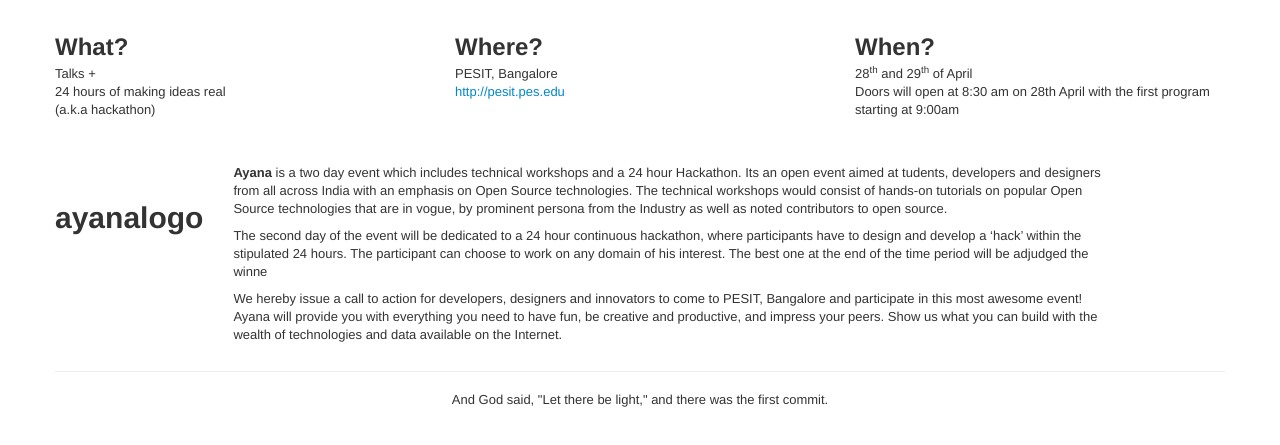
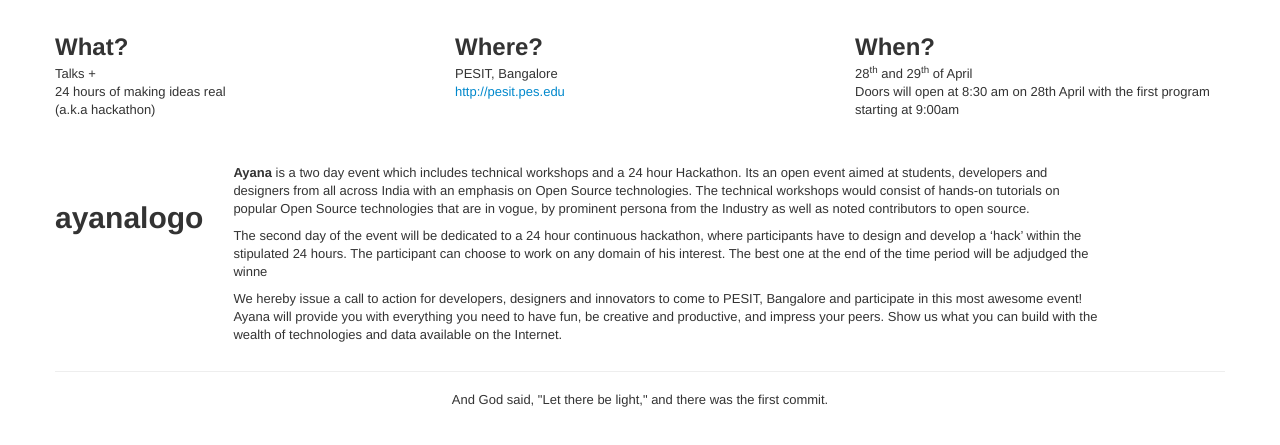
Before and after one commit to pesos/ayana, a plain HTML site: page index.html in a window 1280 px wide. Shown: the part 481-926 px from the top of the page. Drawn offline with nearby package versions, Linux system fonts and the light colour scheme.

Commit message:
fixed typo

```diff
--- a/index.html
+++ b/index.html
@@ -109,7 +109,7 @@ footer {
 			</div>
 			<div class="span9">
 				<p><b>Ayana</b> is a two day event which includes technical workshops
-					and a 24 hour Hackathon. Its an open event aimed at tudents,
+					and a 24 hour Hackathon. Its an open event aimed at students,
 					developers and designers from all across India with an emphasis on
 					Open Source technologies. The technical workshops would consist of
 					hands-on tutorials on popular Open Source technologies that are in
```
